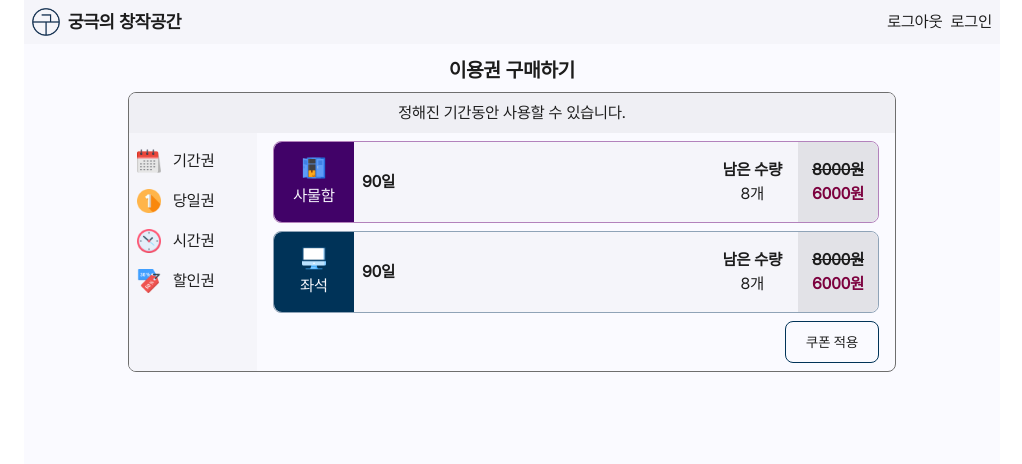
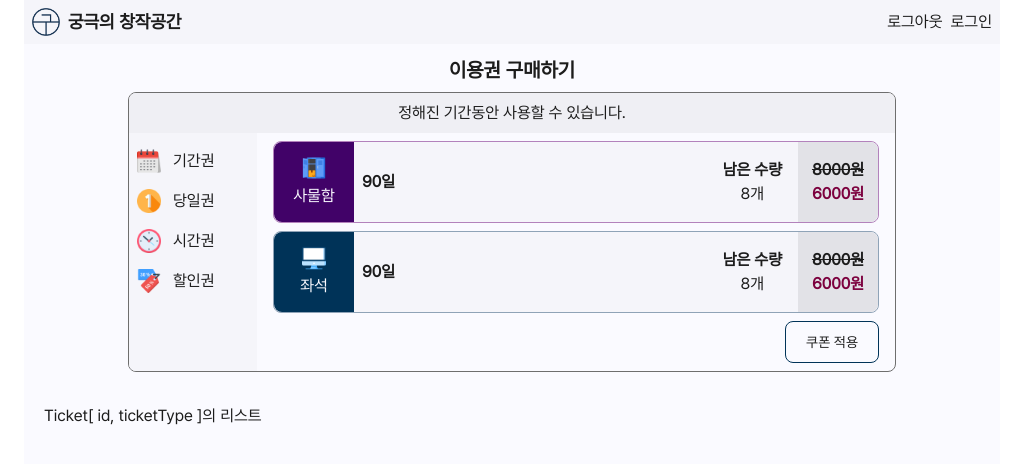
Before and after one commit to archive-xee/hot-desking-app, a Next.js app: page /ticket in a window 1280 px wide. Shown: the top 464 px of the page, without its empty margins (128-1150 px from the left). Built offline with nearby package versions, Linux system fonts and the light colour scheme.

Commit message:
[Add] 티켓구매페이지에서 필요한 객체의 field

```diff
--- a/src/app/ticket/page.tsx
+++ b/src/app/ticket/page.tsx
@@ -74,6 +74,9 @@ export default function TicketPage() {
           </Link>
         }
       />
+      <p>
+        <br /> Ticket[ id, ticketType ]의 리스트
+      </p>
     </>
   )
 }
```
